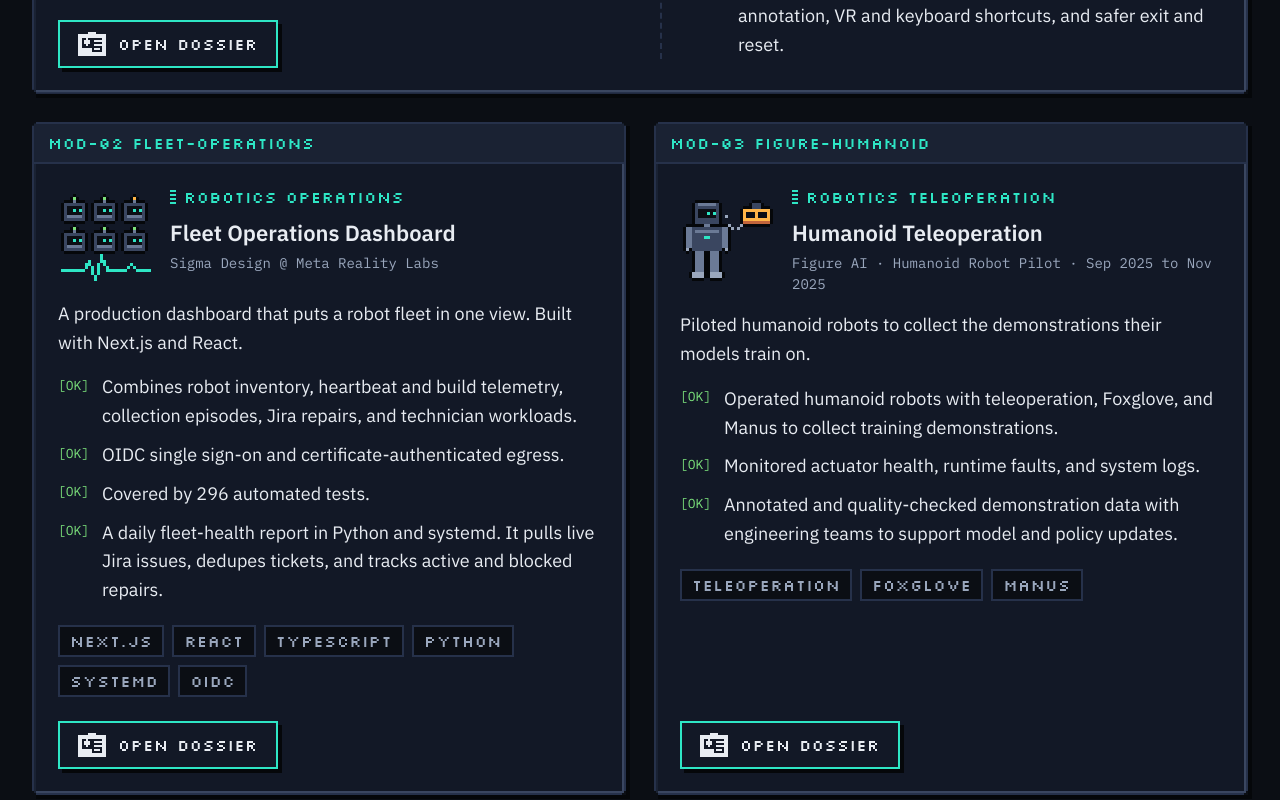
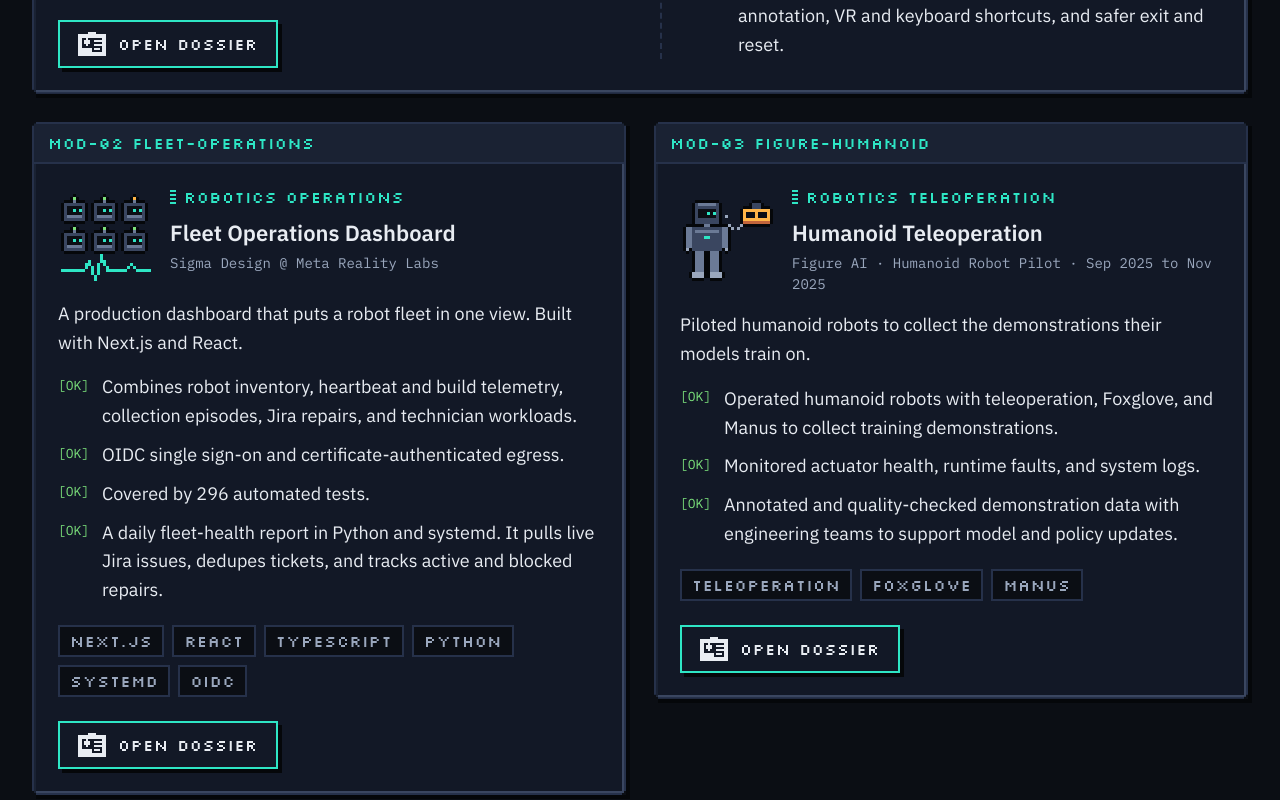
Before and after one commit to adnanabaig/portfolio, a Next.js app: page / in a window 1280 px wide. Shown: the part 1460-2260 px from the top of the page. Built offline with nearby package versions, Linux system fonts and the light colour scheme.

Commit message:
Cards and Inventory: no stretched empty panels
WRAM (and MOD-03) were stretched to their row partner's height, leaving a
270px gap between chips and buttons, and the Programming shelf was 60% empty
beside Robotics & ML. Card rows now top-align, and the shelves flow into two
balanced columns.

```diff
--- a/styles/globals.css
+++ b/styles/globals.css
@@ -1656,8 +1656,11 @@ html[data-estop] .sitestop {
 }
 
 /* Cards: MOD (selected work) and RIG (independent builds) */
+/* align-items: start, so a short card (WRAM) is not stretched into a tall
+   empty panel next to a long one; its buttons follow its content. */
 .card-grid {
   display: grid;
+  align-items: start;
   gap: 28px;
   margin-top: 32px;
 }
@@ -1957,9 +1960,20 @@ html[data-estop] .sitestop {
   display: grid;
   gap: 20px;
 }
+/* Two balanced columns (shelves flow down, then across), so the short
+   Programming shelf is not stretched to the height of Robotics & ML. */
 @media (min-width: 768px) {
   .inventory__shelves {
-    grid-template-columns: repeat(2, minmax(0, 1fr));
+    display: block;
+    columns: 2;
+    column-gap: 20px;
+  }
+  .inventory__shelves > .shelf {
+    break-inside: avoid;
+    margin-bottom: 20px;
+  }
+  .inventory__shelves > .shelf:last-child {
+    margin-bottom: 0;
   }
 }
 .shelf {
```
